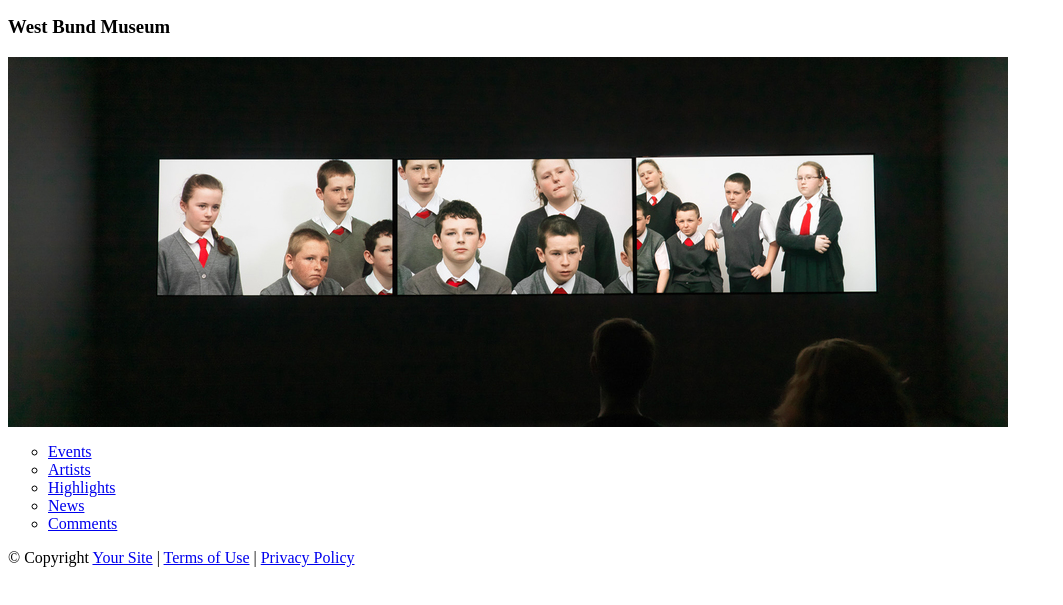
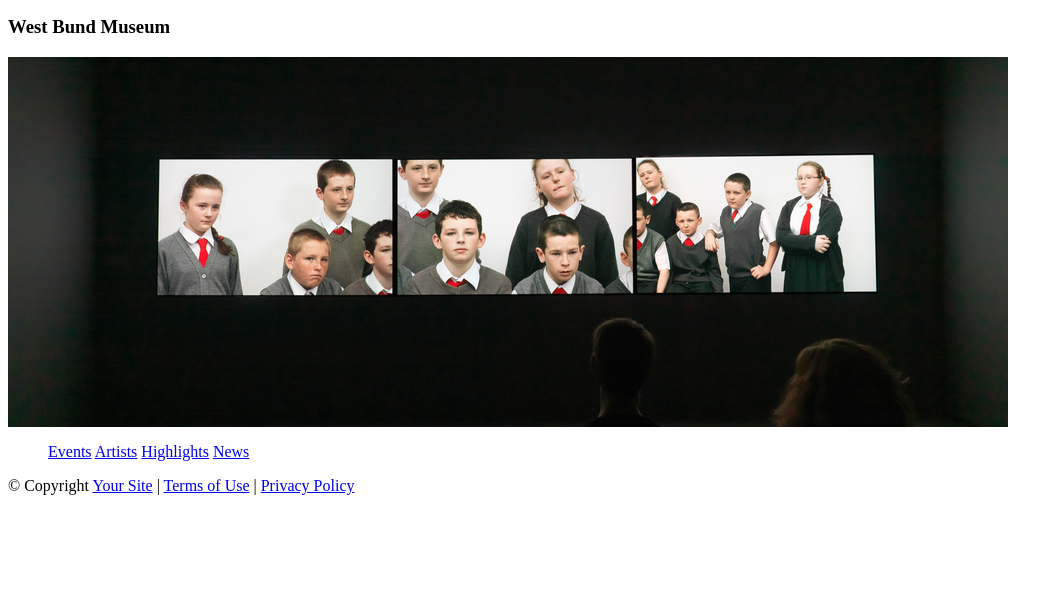
Before and after one commit to SissiWei123/SissiWei.github.io, a plain HTML site: page Comments.html in a window 1280 px wide. Shown: the part 91-696 px from the top of the page, without its empty margins (0-1063 px from the left). Drawn offline with Linux system fonts and the light colour scheme.

Commit message:
Update Comments.html

```diff
--- a/Comments.html
+++ b/Comments.html
@@ -17,11 +17,10 @@
      </div>
      <div id="top-nav">
        <ul type="circle">
-       <li><a href="#">Events</a></li>
-       <li><a href="#">Artists</a></li>
-       <li><a href="#">Highlights</a></li>
-       <li><a href="#">News</a></li>
-       <li><a href="#">Comments</a></li>
+       <a class="active" href="https://sissiwei123.github.io/SissiWei.github.io/">Events</a>
+       <a href="https://sissiwei123.github.io/SissiWei.github.io/Artists.html">Artists</a>
+       <a href="https://sissiwei123.github.io/SissiWei.github.io/Highlights.html">Highlights</a>
+       <a href="https://sissiwei123.github.io/SissiWei.github.io/New.html">News</a>
        </ul>
      </div>
    </header>
```
